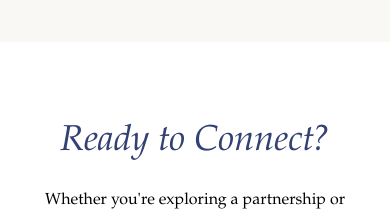
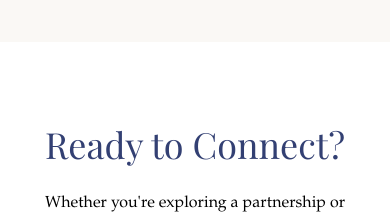
Before and after one commit to JonathanMartinez12/Atlantis-Fire, a Next.js app: page / in a window 390 px wide. Shown: the part 5060-5275 px from the top of the page. Built offline with nearby package versions, Linux system fonts and the light colour scheme.

Commit message:
Update Ready to Connect header to match hero headline style.
All major section headers now use consistent serif font with responsive sizing.

https://claude.ai/code/session_01EmU55mqzW7Eqinpw8baxMN

```diff
--- a/app/page.tsx
+++ b/app/page.tsx
@@ -309,8 +309,8 @@ export default function Home() {
           ============================================================ */}
       <section className="w-full bg-white py-[80px]">
         <div className="max-w-[1063px] mx-auto px-[40px] text-center">
-          {/* Heading - Palatino 48pt */}
-          <h2 className="heading-palatino-48 mb-[24px]">
+          {/* Heading - Match hero headline style */}
+          <h2 className="font-serif text-navy text-[36px] md:text-[42px] lg:text-[48px] leading-tight mb-[24px]">
             Ready to Connect?
           </h2>
 
```
